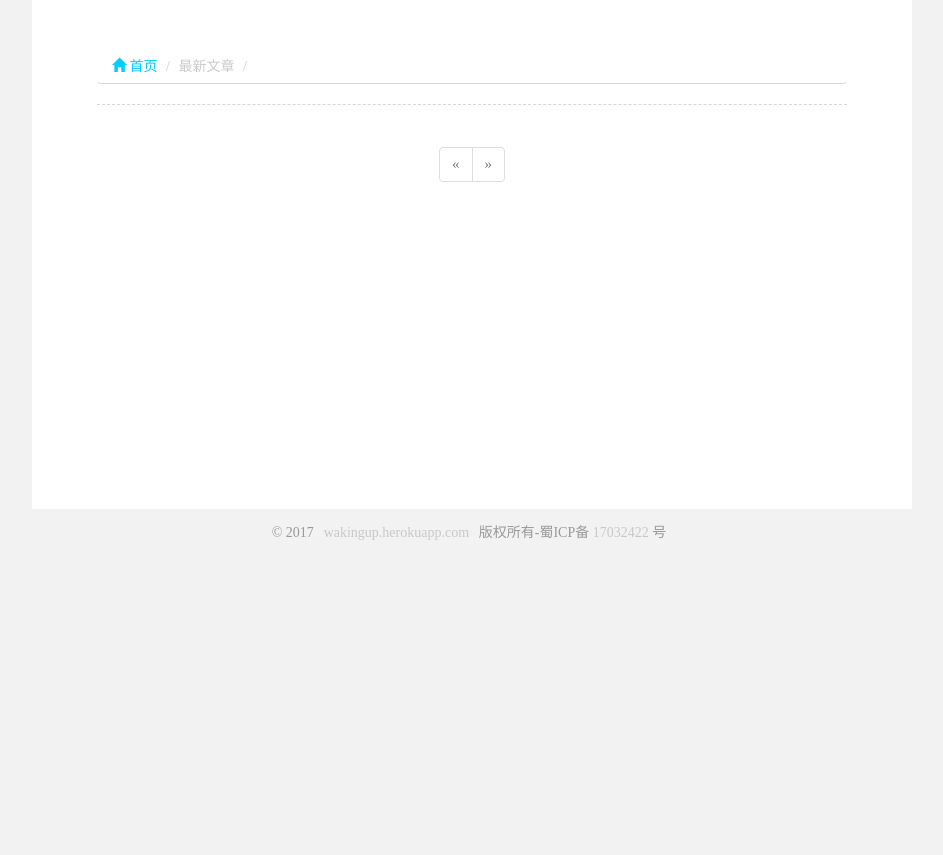
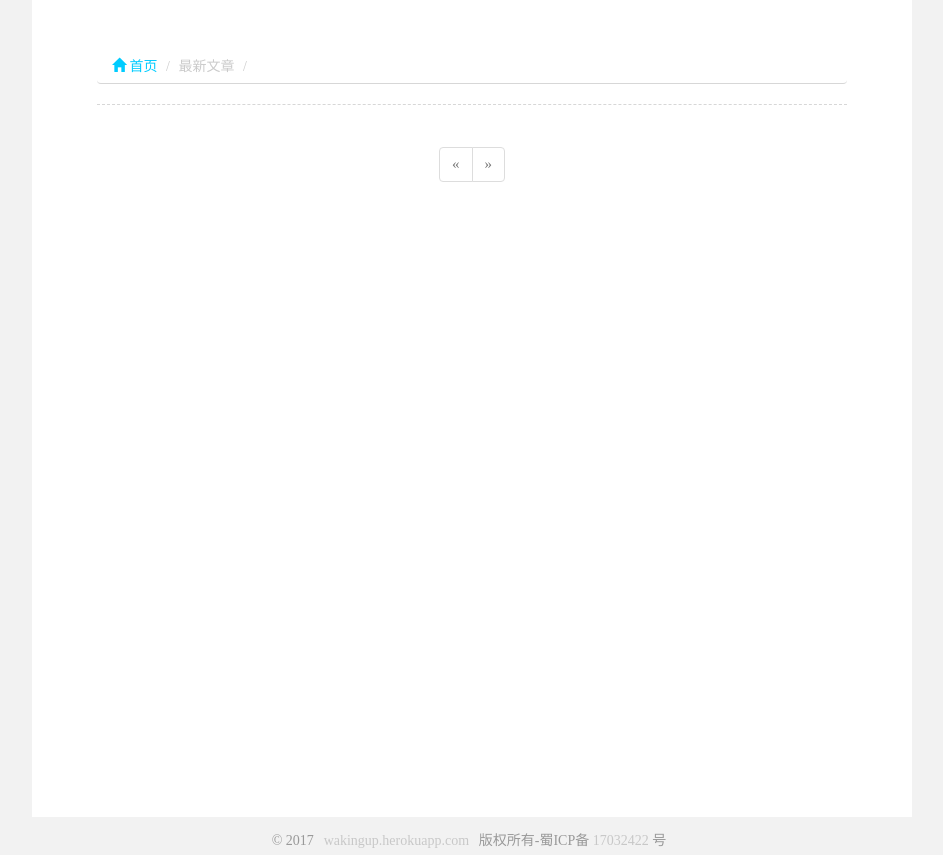
Before and after one commit to LUCY78765580/myblog, a Flask app: page / in a window 1280 px wide. Shown: the part 81-936 px from the top of the page, without its empty margins (168-1111 px from the left). Before the commit the page ends 621 px from the top, so only its background shows below. Run offline with Flask 2, Linux system fonts and the light colour scheme; data that the repository does not hold is empty; parts of the project's set-up code (start-up, migrations or seed data) failed here and were passed over; some libraries are stand-ins or nearby versions.

Commit message:
do some changes of css

```diff
--- a/app/static/styles.css
+++ b/app/static/styles.css
@@ -32,13 +32,13 @@ div.container {
     max-width:880px;
 	margin:0px auto;
 	background-color:white !important;
-	padding-bottom:220px;
+	padding-bottom:60%;
 }
 div.pageDiv {
 	margin:50px 50px 0px;
 }
 div.errorPage {
-	padding-bottom:170px;
+	padding-bottom:30%;
 }
 div.pageNavigation {
 	height:35px;
```
